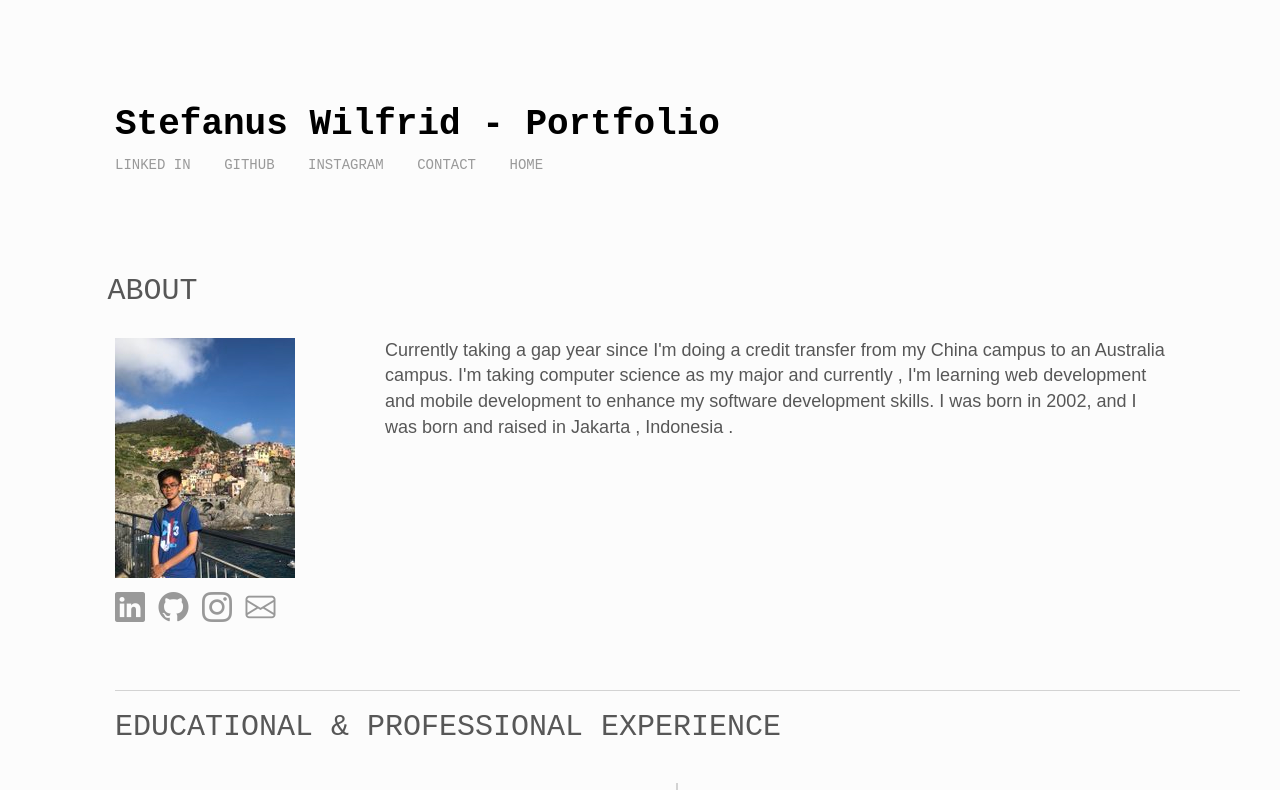
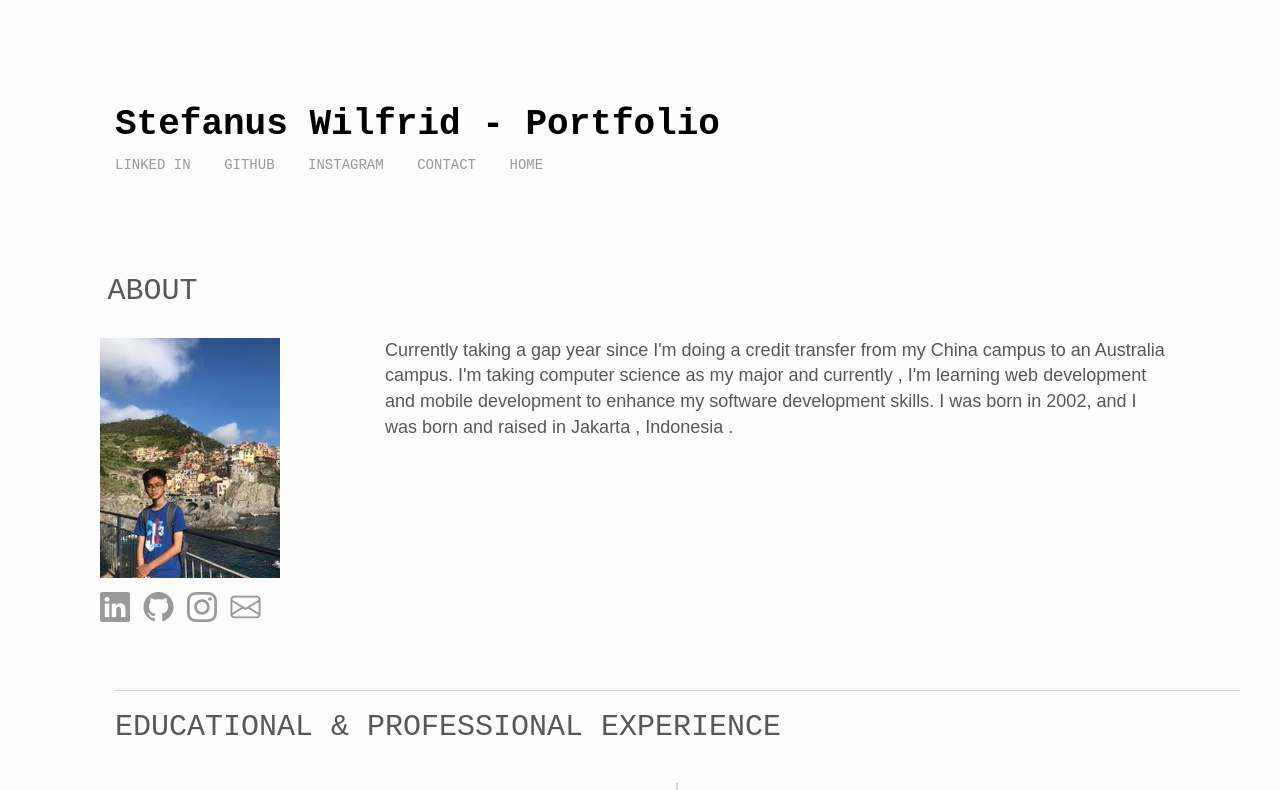
Before and after one commit to Stefanuswilfrid/portfolio-page, a plain HTML site: page index.html in a window 1280 px wide. Shown: the top 790 px of the page. Drawn offline with nearby package versions, Linux system fonts and the light colour scheme; a web font is replaced by a local one.

Commit message:
Update port.css

```diff
--- a/port.css
+++ b/port.css
@@ -27,6 +27,10 @@ h1 {
 
 .row {
     margin-top: 100px !important;
+}
+
+.img-col{
+    padding-left:0px !important;
 }
 
 .timeline {
```
